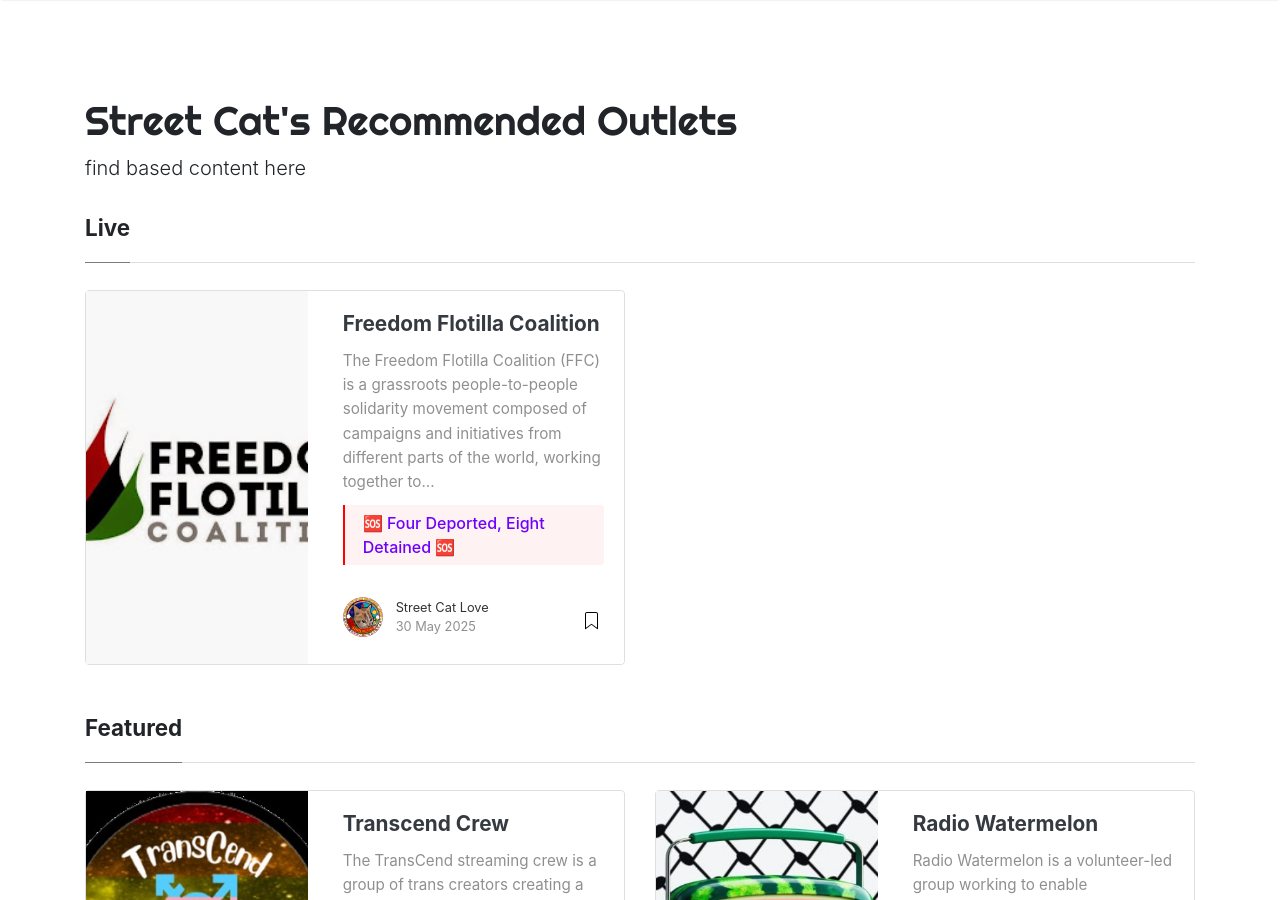
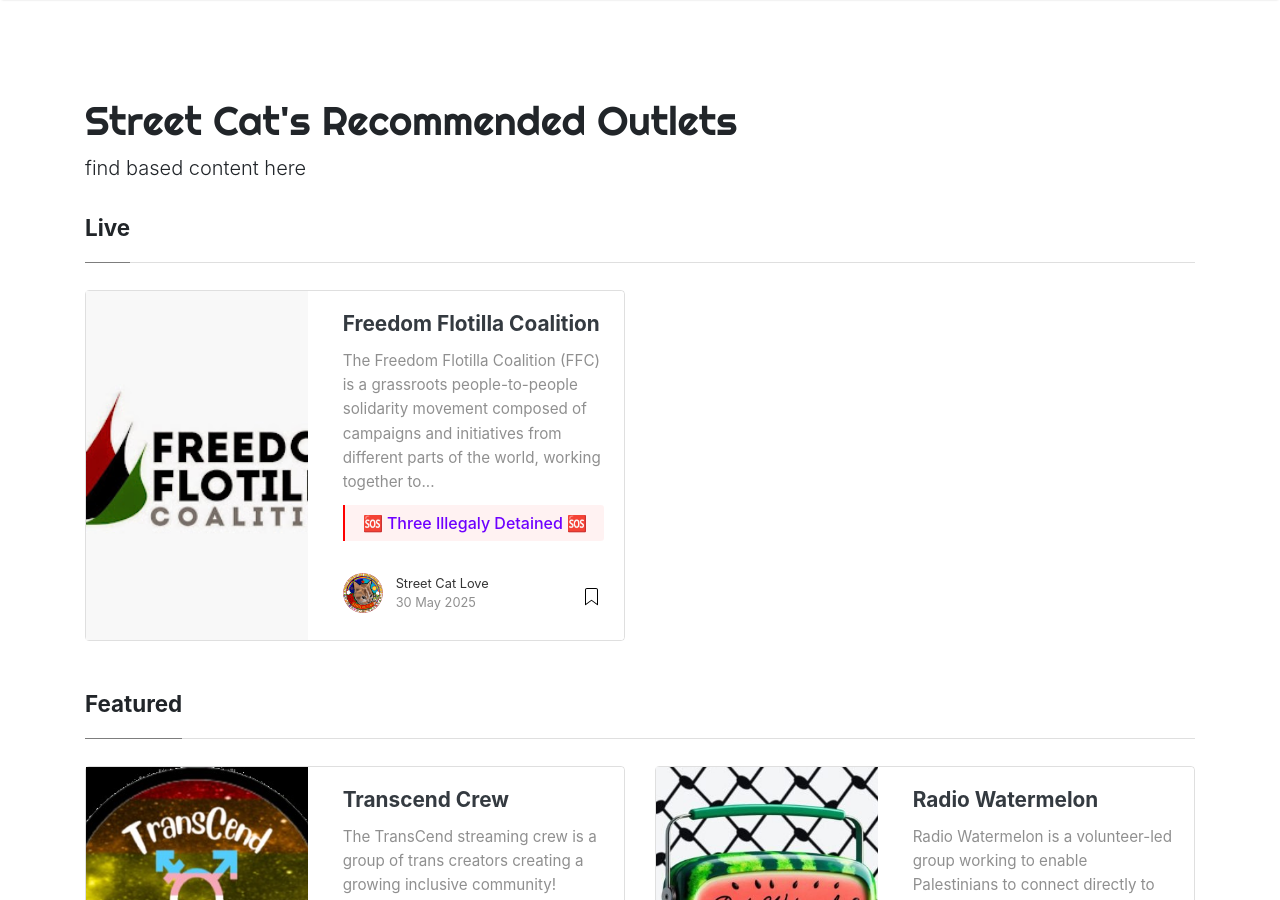
Before and after one commit to StreetCatLove/recs, a Jekyll site: the page built from index.html, in a window 1280 px wide and 900 px high. Built offline with Jekyll 4.4.1, drawn with Linux system fonts in a browser that asks for light colours; nearby versions of some CDN libraries; a script that is not in the unit is left out.

Commit message:
Update sosbox.html

```diff
--- a/_includes/sosbox.html
+++ b/_includes/sosbox.html
@@ -34,7 +34,7 @@
 
                             <div class="sos-status" style="margin-top: 10px;">
                                 <span class="live-badge"></span>
-                                <a href="{{ post.sos-link }}" target="_blank" class="watch-link">🆘 Four Deported, Eight Detained 🆘</a>
+                                <a href="{{ post.sos-link }}" target="_blank" class="watch-link">🆘 Three Illegaly Detained 🆘</a>
                             </div>
                         </div>
                         <div class="card-footer b-0 bg-white mt-auto">
```
